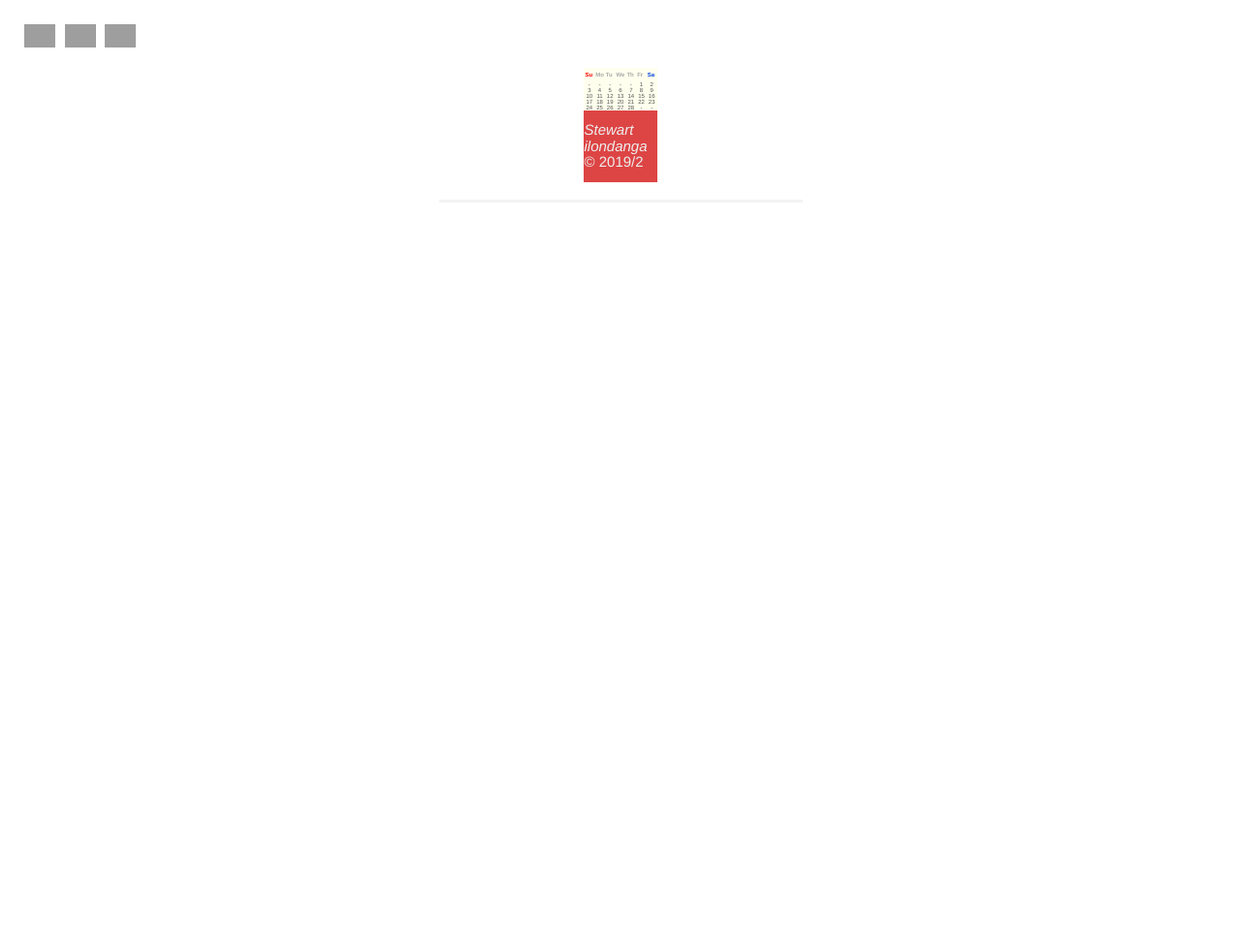
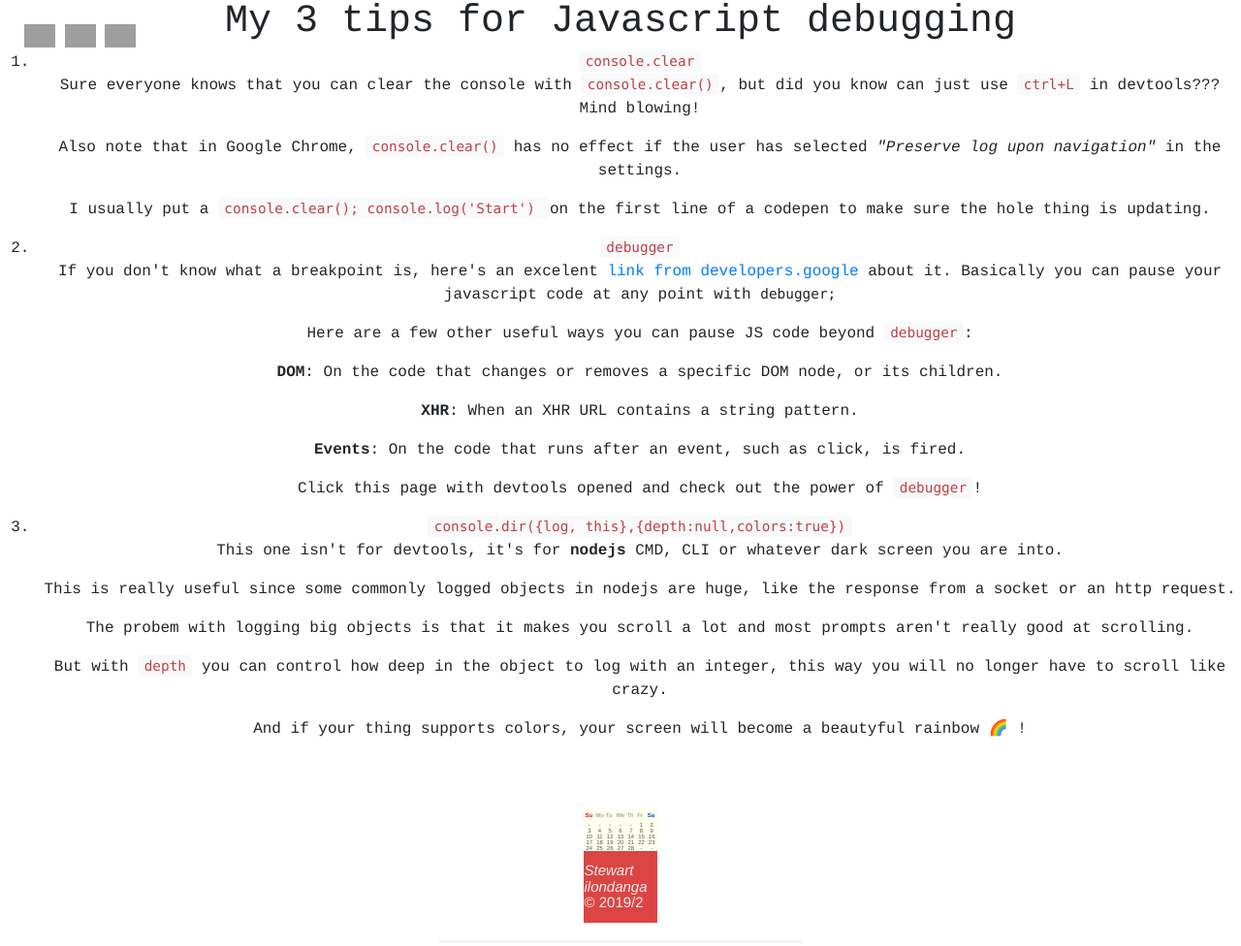
Before and after one commit to stewilondanga/debug-tip, a plain HTML site: page index.html in a window 1280 px wide. Shown: the whole page at 97% size. Before the commit the page ends 800 px from the top, so only its background shows below. Drawn offline with nearby package versions, Linux system fonts and the light colour scheme; grey boxes are pictures that could not be loaded.

Commit message:
add index.html

```diff
--- a/index.html
+++ b/index.html
@@ -19,6 +19,35 @@
       <a href="https://twitter.com/stew_ilondanga" class="social">
           <img src="https://i.imgsafe.org/43/431dd07874.png" alt="twitter"></img>
         </a>
+    </div>
+
+    <div>
+      <h1>My 3 tips for Javascript debugging</h1>
+      <ol>
+        <li>
+          <code>console.clear</code>
+          <p>Sure everyone knows that you can clear the console with <code>console.clear()</code>, but did you know can just use <code>ctrl+L</code> in devtools??? Mind blowing!</p>
+        <p>Also note that in Google Chrome, <code>console.clear()</code> has no effect if the user has selected <i>"Preserve log upon navigation"</i> in the settings.</p>
+          <p>I usually put a <code>console.clear(); console.log('Start') </code>on the first line of a codepen to make sure the hole thing is updating.</p>
+        </li>
+        <li>
+          <code>debugger</code>
+          <p>If you don't know what a breakpoint is, here's an excelent <a href="https://developers.google.com/web/tools/chrome-devtools/javascript/breakpoints" target="_blank">link from developers.google<a> about it. Basically you can pause your javascript code at any point with <code>debugger;</code></p>
+            <p>Here are a few other useful ways you can pause JS code beyond <code>debugger</code>:</p>
+            <p><b>DOM</b>:	On the code that changes or removes a specific DOM node, or its children.</p>
+            <p><b>XHR</b>:	When an XHR URL contains a string pattern.</p>
+            <p><b>Events</b>: On the code that runs after an event, such as click, is fired.</p>
+            <p>Click this page with devtools opened and check out the power of <code>debugger</code>!</p>
+        </li>
+        <li>
+          <code>console.dir({log, this},{depth:null,colors:true})</code>
+          <p>This one isn't for devtools, it's for <b>nodejs</b> CMD, CLI or whatever dark screen you are into. </p>
+          <p>This is really useful since some commonly logged objects in nodejs are huge, like the response from a socket or an http request.</p>
+          <p>The probem with logging big objects is that it makes you scroll a lot and most prompts aren't really good at scrolling.</p>
+          <p>But with <code>depth</code> you can control how deep in the object to log with an integer, this way you will no longer have to scroll like crazy.</p>
+          <p>And if your thing supports colors, your screen will become a beautyful rainbow 🌈 !</p>
+        </li>
+      </ol>
     </div>
 
   <section id="contact">
```
